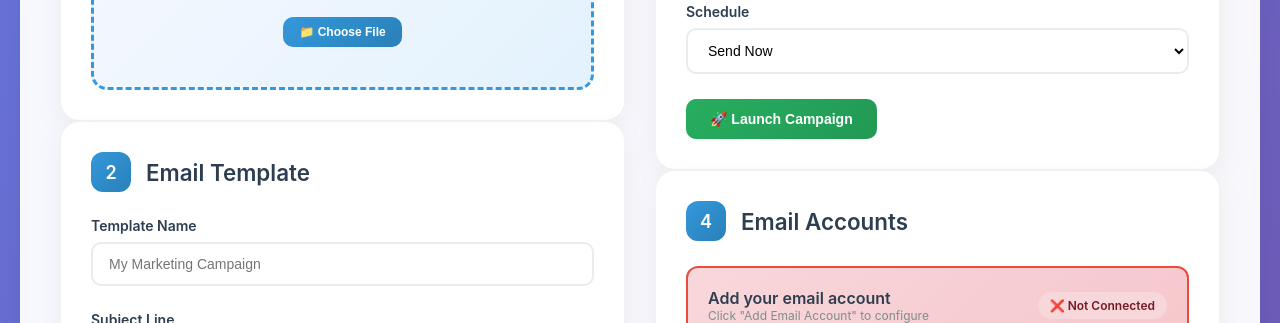
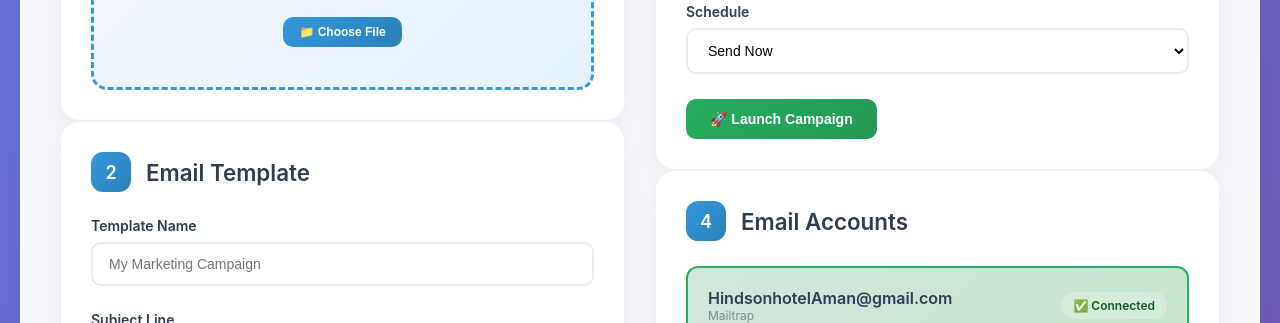
Before and after one commit to AmanStar012/email-marketing-tool, a website: page public/index.html in a window 1280 px wide. Shown: the part 629-952 px from the top of the page. Drawn offline with Linux system fonts and the light colour scheme.

Commit message:
lodaaaaaaaa

```diff
--- a/public/index.html
+++ b/public/index.html
@@ -1347,15 +1347,16 @@
     state.emailAccounts = [
         {
             id: 1,
-                    email: 'Add your email account',
-                    provider: 'Click "Add Email Account" to configure',
-                    connected: false,
+            email: 'HindsonhotelAman@gmail.com',
+            provider: 'Mailtrap',
+            connected: true,
             sentCount: 0,
             maxSends: 100
         }
     ];
     renderEmailAccounts();
           }
+
 
         function renderEmailAccounts() {
             const container = document.getElementById('emailAccounts');
```
Lines whose indentation alone changed are shown as unchanged.
